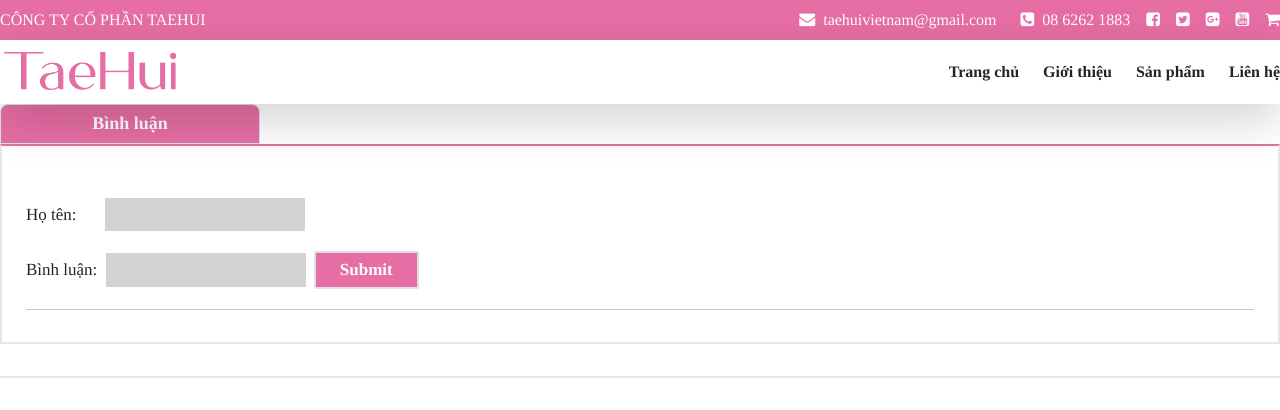
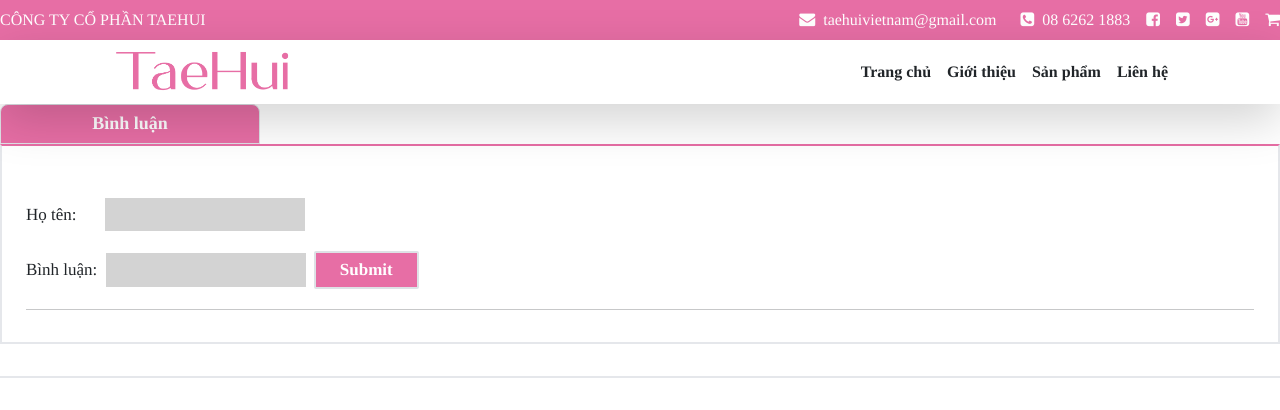
Before and after one commit to Zuwno/DuAn1, a PHP site: page /DA1/View/chiTietSp.php?id=1 in a window 1280 px wide. Shown: the top 410 px of the page. Run offline with PHP 8.4, Linux system fonts and the light colour scheme; data that the repository does not hold is empty; some libraries are stand-ins or nearby versions.

Commit message:
Sửa ctsp

```diff
--- a/View/chiTietSp.php
+++ b/View/chiTietSp.php
@@ -143,7 +143,7 @@ input[type=number]::-webkit-outer-spin-button {
       </section>
       <section class=" max-w-8xl m-auto  py-2 relative z-[999] shadow-lg   ">
         <div class="flex  justify-between items-center  bg-white w-full">
-          <a href="../index.php"><img class="w-[180px]" src="../imgs/header_logo.png" alt=""></a>
+          <a href="../index.php"><img class="w-[180px] ml-[112px]" src="../imgs/header_logo.png" alt=""></a>
           <div class="text-right">
 
           <button class="md:hidden md:text-right" onclick="handClick()">
@@ -151,7 +151,7 @@ input[type=number]::-webkit-outer-spin-button {
               <path stroke-linecap="round" stroke-linejoin="round" d="M3.75 6.75h16.5M3.75 12h16.5m-16.5 5.25h16.5" />
             </svg>
           </button>
-            <ul id="main-menu" class=" gap-4 font-bold hidden md:flex items-end text-right     delay-150  ">
+            <ul id="main-menu" class=" pr-[112px] gap-3 font-bold hidden md:flex items-end text-right     delay-150  ">
               <li class="hover:underline  hover:text-[#e76ea5]"><a href="../index.php">Trang chủ</a></li>
               <li class="hover:underline  hover:text-[#e76ea5]"><a href="./gioithieu.php">Giới thiệu</a></li>
 
--- a/View/gioithieu.php
+++ b/View/gioithieu.php
@@ -34,7 +34,7 @@
     }
 
     /* The width of each slide */
-    .slick-slide {}
+
 
     /* Color of the arrows */
     .slick-next::before,
```
